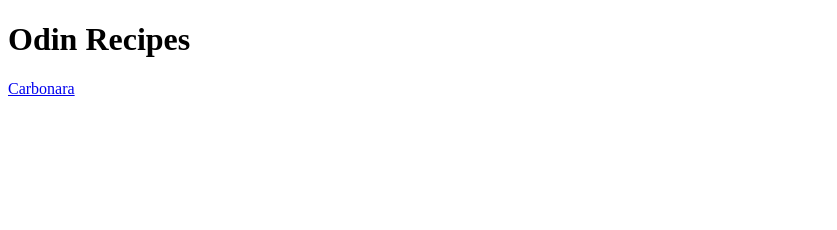
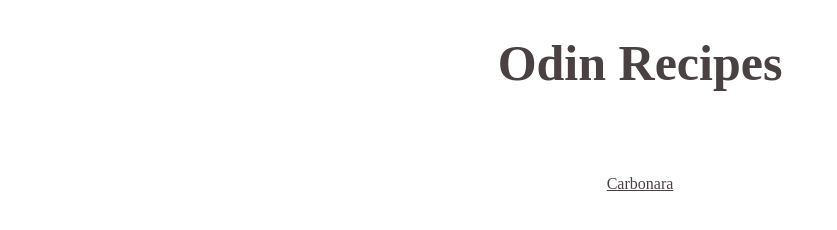
Before and after one commit to greisonbarcelo/odin_recipes, a plain HTML site: page index.html in a window 1280 px wide. Shown: the whole page, without its empty margins (0-837 px from the left). Drawn offline with Linux system fonts and the light colour scheme.

Commit message:
Create CSS styling for the pages.
New styles.css file that is linked to both pages for simple CSS styling.

```diff
--- /dev/null
+++ b/css/styles.css
@@ -0,0 +1,12 @@
+* {
+    font-family: 'Times New Roman', Times, serif;
+    color: #4a4242;
+}
+h1{
+    text-align: center;
+    font-size: 50px;
+}
+.list-one {
+    text-align: center;
+    padding-top: 50px;
+}
--- a/index.html
+++ b/index.html
@@ -3,11 +3,15 @@
 <head>
     <meta charset="UTF-8">
     <meta name="viewport" content="width=device-width, initial-scale=1.0">
+    <link rel="stylesheet" href="./css/styles.css">
     <title>Recipe</title>
 </head>
 <body>
     <h1>Odin Recipes</h1>
-    <a href="recipes/carbonara.html">Carbonara</a>
+    <div class="list-one">
+        <a href="recipes/carbonara.html">Carbonara</a>
+    </div>
+
 
 </body>
 </html>
```
Also changed, not shown: recipes/carbonara.html (+2 -0 lines).
